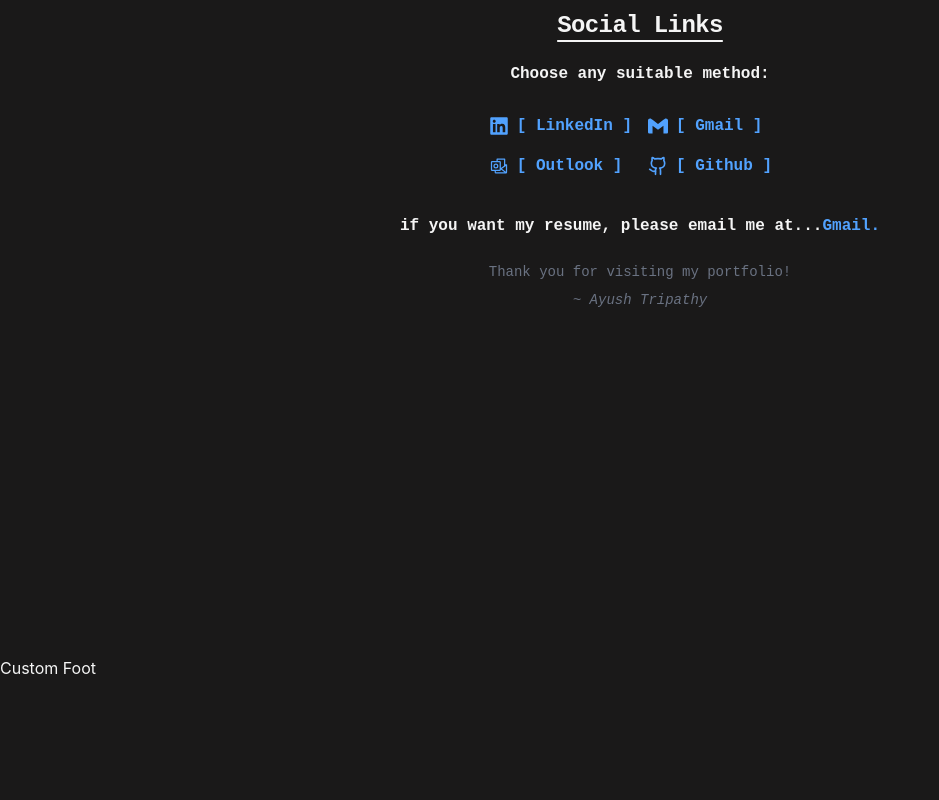
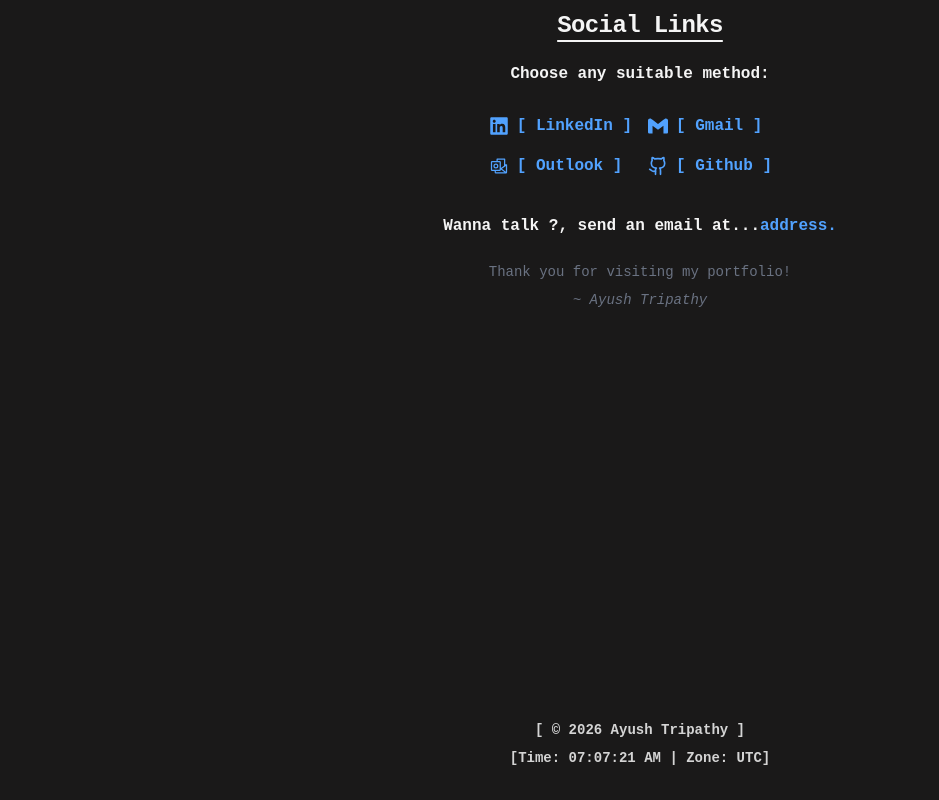
Before and after one commit to ayushTripathy-o1/ayushTripathy-o1.github.io, a React (Vite) app: page /connect in a window 1280 px wide. Shown: the part 200-1000 px from the top of the page, without its empty margins (0-939 px from the left). Before the commit the page ends 880 px from the top, so only its background shows below. Built offline with nearby package versions, Linux system fonts and the light colour scheme.

Commit message:
feat: footer

```diff
--- /dev/null
+++ b/src/components/GlobalFooter.tsx
@@ -0,0 +1,28 @@
+import { useEffect, useState } from "react"
+
+const GlobalFooter = () => {
+    const [time, setTime] = useState("");
+    useEffect(() => {
+        const update = () => {
+            setTime(
+                new Date().toLocaleTimeString([], {
+                    hour: "2-digit",
+                    minute: "2-digit",
+                    second: "2-digit"
+                })
+            );
+        };
+        update();
+        const interval = setInterval(update, 1000);
+        return () => clearInterval(interval);
+    }, []);
+    const timezone = Intl.DateTimeFormat().resolvedOptions().timeZone;
+    return (
+        <footer className="flex flex-col gap-2 mt-8 py-8 text-center text-sm font-jetbrains font-semibold text-neutral-300">
+            <p>[ &copy; {new Date().getFullYear().toString()} Ayush Tripathy ]</p>
+            <p>[Time: {time} | Zone: {timezone.replace("_", "")}]</p>
+        </footer>
+    )
+}
+
+export default GlobalFooter
--- a/src/layouts/View.tsx
+++ b/src/layouts/View.tsx
@@ -1,12 +1,13 @@
 import { Outlet } from "react-router"
 import AdaptiveNavbar from "../components/AdaptiveNavbar"
+import GlobalFooter from "../components/GlobalFooter"
 
 const View = () => {
     return (
         <main className="flex flex-col">
             <AdaptiveNavbar />
             <Outlet />
-            <div>Custom Foot</div>
+            <GlobalFooter />
         </main>
     )
 }
--- a/src/pages/Connect.tsx
+++ b/src/pages/Connect.tsx
@@ -19,7 +19,7 @@ const Connect = () => {
                     <SocialIcons icon={LuGithub} LinkName="Github" />
                 </div>
                 <div>
-                    <h3 className="mt-5 font-semibold">if you want my resume, please email me at...<Link to={"/"} className="text-blue-400 hover:text-blue-500 font-semibold cursor-pointer">Gmail.</Link></h3>
+                    <h3 className="mt-5 font-semibold">Wanna talk ?, send an email at...<Link to={"/"} className="text-blue-400 hover:text-blue-500 font-semibold cursor-pointer">address.</Link></h3>
                 </div>
                 <p className="mt-6 text-center text-sm text-gray-500 font-medium">
                     Thank you for visiting my portfolio!
```
